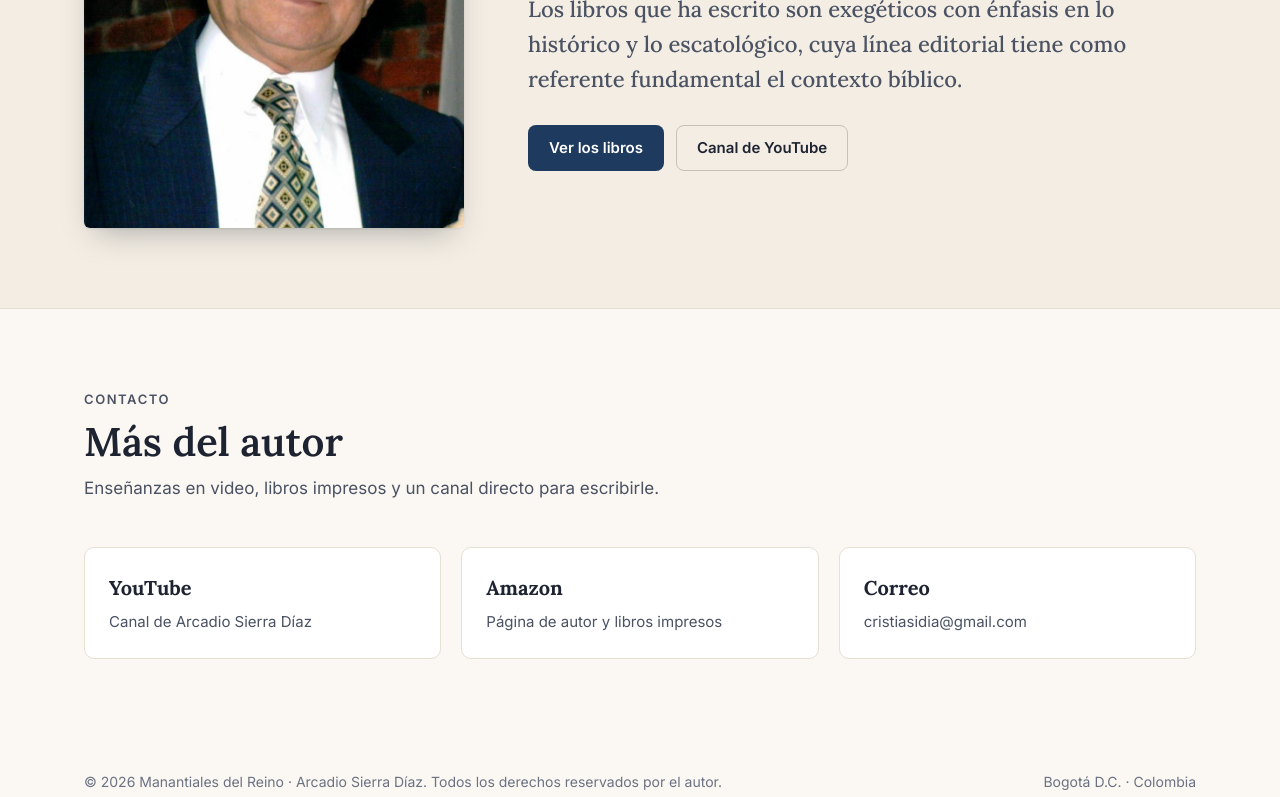
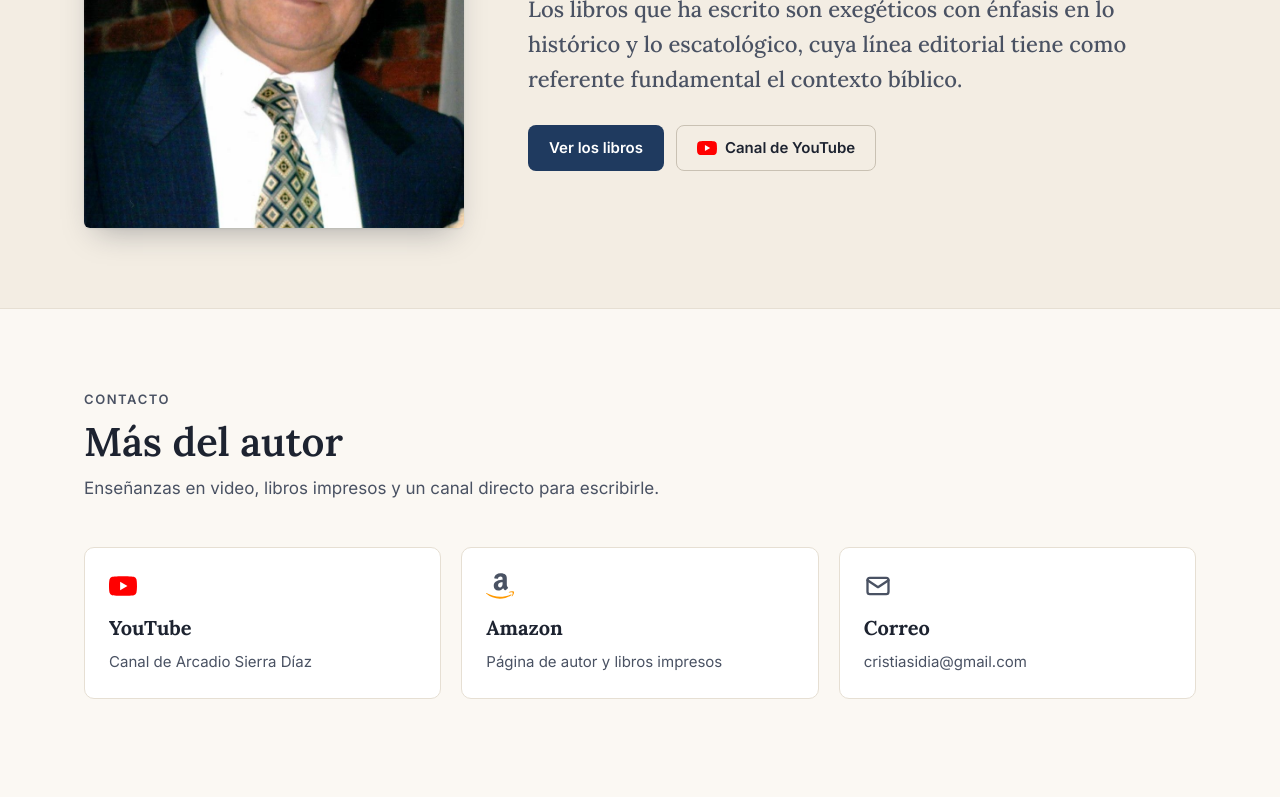
Before and after one commit to jonathanrchamorro/manantialesdelreino, a Next.js app: page / in a window 1280 px wide. Shown: the part 3556-4353 px from the top of the page. Built offline with nearby package versions, Linux system fonts and the light colour scheme; grey boxes are pictures that could not be loaded.

Commit message:
feat: add YouTube and Amazon brand icons to links

```diff
--- a/src/app/globals.css
+++ b/src/app/globals.css
@@ -413,6 +413,16 @@ p {
 .contact-card strong {
   font-family: var(--font-serif);
   font-size: 20px;
+}
+
+.contact-icon {
+  display: inline-flex;
+  margin-bottom: 6px;
+  color: var(--ink);
+}
+
+.contact-icon-mail {
+  color: var(--accent);
 }
 
 .contact-card span {
--- a/src/app/page.tsx
+++ b/src/app/page.tsx
@@ -5,6 +5,7 @@ import SiteFooter from "@/components/SiteFooter";
 import BookActions from "@/components/BookActions";
 import VideoGallery from "@/components/VideoGallery";
 import { VIDEOS } from "@/data/videos";
+import { AmazonLogo, MailIcon, YouTubeLogo } from "@/components/Icons";
 
 export default function Home() {
   return (
@@ -85,6 +86,7 @@ export default function Home() {
             <VideoGallery videos={VIDEOS} />
             <p className="video-more">
               <a href={AUTHOR.youtube} className="btn btn-outline" target="_blank" rel="noopener noreferrer">
+                <YouTubeLogo size={20} />
                 Ver todas en YouTube
               </a>
             </p>
@@ -105,6 +107,7 @@ export default function Home() {
                   Ver los libros
                 </Link>
                 <a href={AUTHOR.youtube} className="btn btn-outline" target="_blank" rel="noopener noreferrer">
+                  <YouTubeLogo size={20} />
                   Canal de YouTube
                 </a>
               </div>
@@ -121,14 +124,23 @@ export default function Home() {
             </div>
             <div className="contact-grid">
               <a className="contact-card" href={AUTHOR.youtube} target="_blank" rel="noopener noreferrer">
+                <span className="contact-icon">
+                  <YouTubeLogo />
+                </span>
                 <strong>YouTube</strong>
                 <span>Canal de {AUTHOR.name}</span>
               </a>
               <a className="contact-card" href={AUTHOR.amazon} target="_blank" rel="noopener noreferrer">
+                <span className="contact-icon">
+                  <AmazonLogo />
+                </span>
                 <strong>Amazon</strong>
                 <span>Página de autor y libros impresos</span>
               </a>
               <div className="contact-card">
+                <span className="contact-icon contact-icon-mail">
+                  <MailIcon />
+                </span>
                 <strong>Correo</strong>
                 {AUTHOR.emails.map((email) => (
                   <a key={email} href={`mailto:${email}`}>
--- a/src/components/Icons.tsx
+++ b/src/components/Icons.tsx
@@ -61,3 +61,35 @@ export const ZoomOutIcon = ({ size = 18 }: IconProps) => (
     <path d="M8 11h6" />
   </svg>
 );
+
+// Brand marks (shapes from Simple Icons, CC0). Kept in their brand colors.
+export const YouTubeLogo = ({ size = 28 }: IconProps) => (
+  <svg width={size} height={size} viewBox="0 0 24 24" aria-hidden="true">
+    <path
+      fill="#FF0000"
+      d="M23.498 6.186a3.016 3.016 0 0 0-2.122-2.136C19.505 3.545 12 3.545 12 3.545s-7.505 0-9.377.505A3.017 3.017 0 0 0 .502 6.186C0 8.07 0 12 0 12s0 3.93.502 5.814a3.016 3.016 0 0 0 2.122 2.136c1.871.505 9.376.505 9.376.505s7.505 0 9.377-.505a3.015 3.015 0 0 0 2.122-2.136C24 15.93 24 12 24 12s0-3.93-.502-5.814z"
+    />
+    <path fill="#FFFFFF" d="M9.545 15.568V8.432L15.818 12l-6.273 3.568z" />
+  </svg>
+);
+
+// The "a" follows the text color so it stays visible in dark mode; the smile keeps Amazon orange.
+export const AmazonLogo = ({ size = 28 }: IconProps) => (
+  <svg width={size} height={size} viewBox="0 0 24 24" aria-hidden="true">
+    <path
+      fill="currentColor"
+      d="M6.61 11.802c0-1.005.247-1.863.743-2.577.495-.71 1.17-1.25 2.04-1.615.796-.335 1.756-.575 2.912-.72.39-.046 1.033-.103 1.92-.174v-.37c0-.93-.105-1.558-.3-1.875-.302-.43-.78-.65-1.44-.65h-.182c-.48.046-.896.196-1.246.46-.35.27-.575.63-.675 1.096-.06.3-.206.465-.435.51l-2.52-.315c-.248-.06-.372-.18-.372-.39 0-.046.007-.09.022-.15.247-1.29.855-2.25 1.82-2.88.976-.616 2.1-.975 3.39-1.05h.54c1.65 0 2.957.434 3.888 1.29.135.15.27.3.405.48.12.165.224.314.283.45.075.134.15.33.195.57.06.254.105.42.135.51.03.104.062.3.076.615.01.313.02.493.02.553v5.28c0 .376.06.72.165 1.036.105.313.21.54.315.674l.51.674c.09.136.136.256.136.36 0 .12-.06.226-.18.314-1.2 1.05-1.86 1.62-1.963 1.71-.165.135-.375.15-.63.045a6.062 6.062 0 01-.526-.496l-.31-.347a9.391 9.391 0 01-.317-.42l-.3-.435c-.81.886-1.603 1.44-2.4 1.665-.494.15-1.093.227-1.83.227-1.11 0-2.04-.343-2.76-1.034-.72-.69-1.08-1.665-1.08-2.94l-.05-.076zm3.753-.438c0 .566.14 1.02.425 1.364.285.34.675.512 1.155.512.045 0 .106-.007.195-.02.09-.016.134-.023.166-.023.614-.16 1.08-.553 1.424-1.178.165-.28.285-.58.36-.91.09-.32.12-.59.135-.8.015-.195.015-.54.015-1.005v-.54c-.84 0-1.484.06-1.92.18-1.275.36-1.92 1.17-1.92 2.43l-.035-.02z"
+    />
+    <path
+      fill="#FF9900"
+      d="M.045 18.02c.072-.116.187-.124.348-.022 3.636 2.11 7.594 3.166 11.87 3.166 2.852 0 5.668-.533 8.447-1.595l.315-.14c.138-.06.234-.1.293-.13.226-.088.39-.046.525.13.12.174.09.336-.12.48-.256.19-.6.41-1.006.654-1.244.743-2.64 1.316-4.185 1.726a17.617 17.617 0 01-10.951-.577 17.88 17.88 0 01-5.43-3.35c-.1-.074-.151-.15-.151-.22 0-.047.021-.09.051-.13zm19.528-.656c.03-.06.075-.11.132-.17.362-.243.714-.41 1.05-.5a8.094 8.094 0 011.612-.24c.14-.012.28 0 .41.03.65.06 1.05.168 1.172.33.063.09.099.228.099.39v.15c0 .51-.149 1.11-.424 1.8-.278.69-.664 1.248-1.156 1.68-.073.06-.14.09-.197.09-.03 0-.06 0-.09-.012-.09-.044-.107-.12-.064-.24.54-1.26.806-2.143.806-2.64 0-.15-.03-.27-.087-.344-.145-.166-.55-.257-1.224-.257-.243 0-.533.016-.87.046-.363.045-.7.09-1 .135-.09 0-.148-.014-.18-.044-.03-.03-.036-.047-.02-.077 0-.017.006-.03.02-.063v-.06z"
+    />
+  </svg>
+);
+
+export const MailIcon = ({ size = 28 }: IconProps) => (
+  <svg {...base(size)}>
+    <rect x="3" y="5" width="18" height="14" rx="2" />
+    <path d="M3 7l9 6 9-6" />
+  </svg>
+);
```
